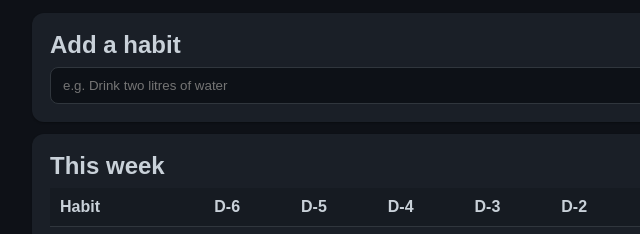
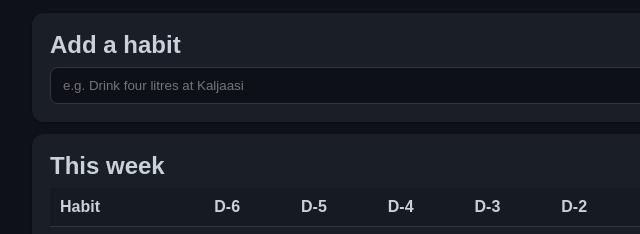
Before and after one commit to KasperKiviranta/JS-Habit-Tracker, a plain HTML site: page index.html in a window 1280 px wide. Shown: the part 194-428 px from the top of the page, 118-758 px from the left. Drawn offline with Linux system fonts and the light colour scheme.

Commit message:
Changed around some texts

```diff
--- a/index.html
+++ b/index.html
@@ -33,7 +33,7 @@
       <h2 id="add-title" style="margin:0 0 8px;color:#c9d1d9;">Add a habit</h2>
       <form id="habit-form" style="display:flex;gap:8px;align-items:center;">
         <label for="habit-name" class="sr-only">Habit name</label>
-        <input id="habit-name" name="habitName" type="text" required placeholder="e.g. Drink two litres of water" autocomplete="off"
+        <input id="habit-name" name="habitName" type="text" required placeholder="e.g. Drink four litres at Kaljaasi" autocomplete="off"
                style="flex:1;padding:10px 12px;border:1px solid #30363d;background:#0d1117;color:#e0e6ed;border-radius:8px;outline:none;">
         <button type="submit" class="btn" style="background:#007acc;color:#fff;border:none;padding:10px 14px;border-radius:8px;cursor:pointer;">Add</button>
       </form>
--- a/styles.css
+++ b/styles.css
@@ -15,4 +15,3 @@ body{
   line-height:1.6; /* Better readability */
 }
 button:focus, input:focus{outline:3px solid var(--ring); outline-offset:2px} /* Blue focus ring for keyboard users */
-/* Additional: Focus styles ensure accessibility for keyboard navigation */
```
